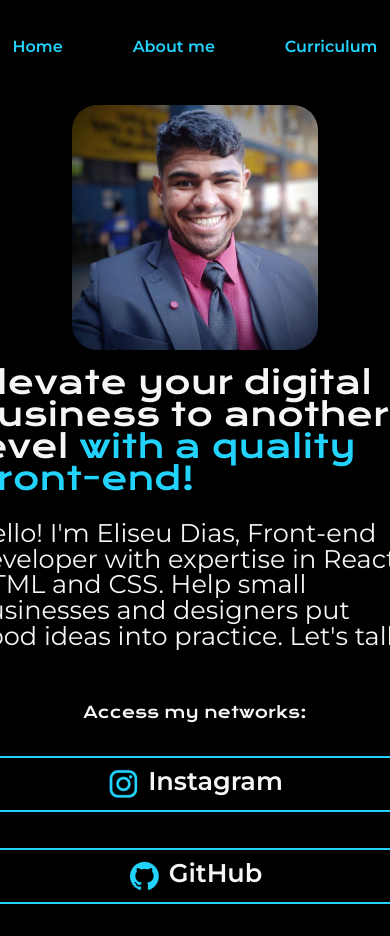
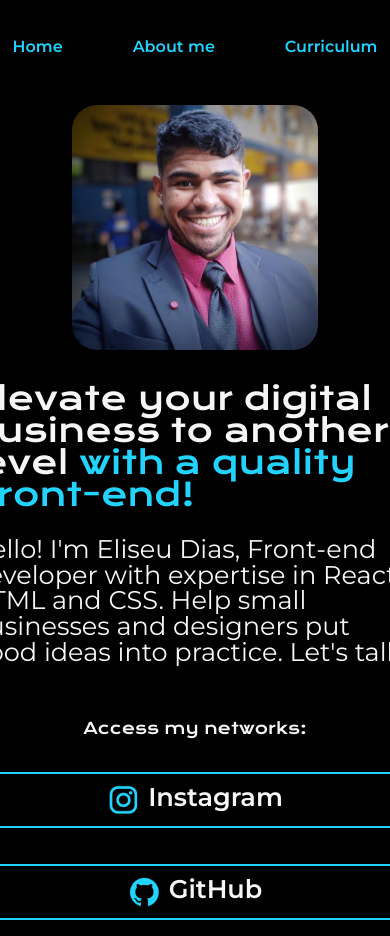
Before and after one commit to Eliseu-Dias/MK12---Training-HTML, a plain HTML site: page index.html in a window 390 px wide. Shown: the top 936 px of the page. Before the commit the page ends 904 px from the top, so only its background shows below. Drawn offline with nearby package versions, Linux system fonts and the light colour scheme.

Commit message:
updating

```diff
--- a/styles/styles.css
+++ b/styles/styles.css
@@ -141,6 +141,7 @@ body{
     .apresentacao__conteudo {
         width: auto;
         padding: 0% 5%;
+        margin: 1rem;
     }
 
     .imagem {
```
